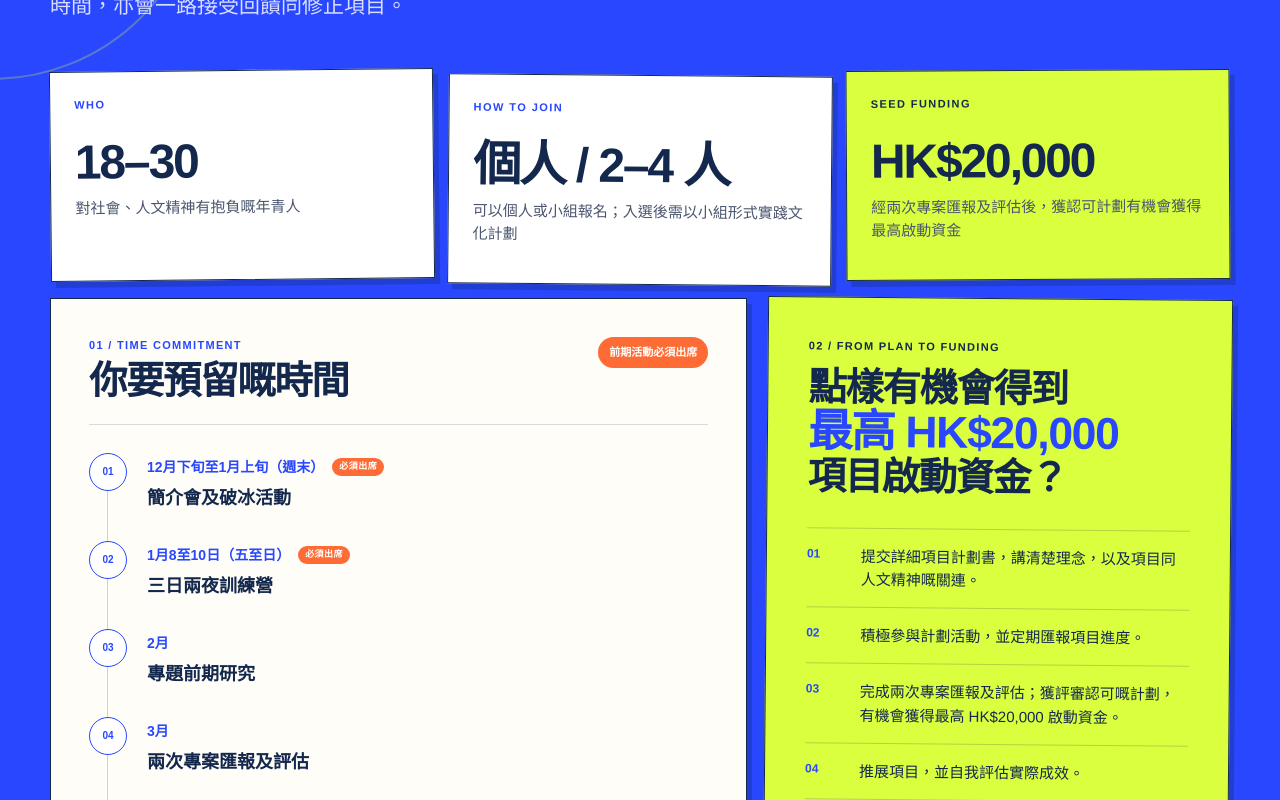
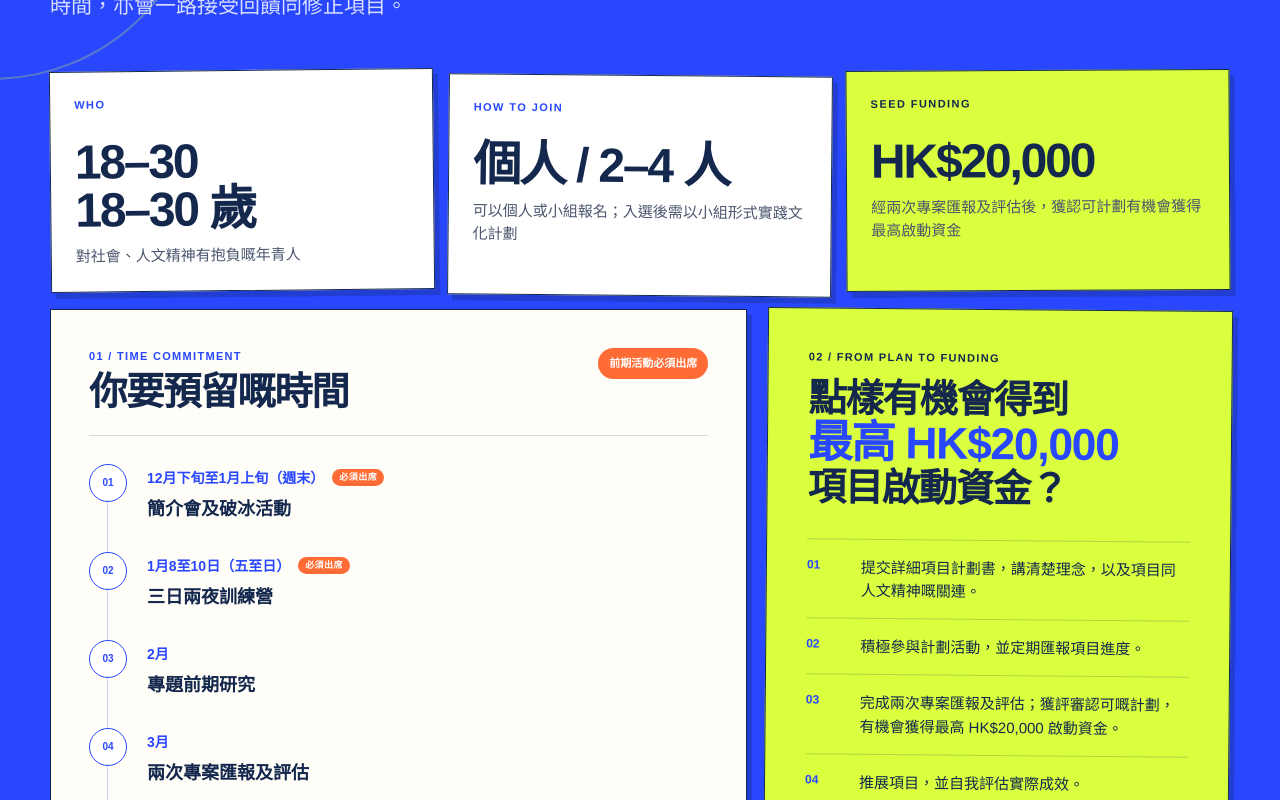
Before and after one commit to KelvinLo0720/hinfinity-website, a Next.js app: page /h-infinity in a window 1280 px wide. Shown: the part 1120-1920 px from the top of the page. Built offline with nearby package versions, Linux system fonts and the light colour scheme; no server answers.

Commit message:
Update programme-snapshot.tsx

```diff
--- a/components/programme-snapshot.tsx
+++ b/components/programme-snapshot.tsx
@@ -156,7 +156,7 @@ export function ProgrammeSnapshot({
           <Reveal>
             <article className={styles.factCard}>
               <span className={styles.factLabel}>WHO</span>
-              <strong>18–30</strong>
+              <strong>18–30<Localized as="strong" zh="18–30 歲" en="Age 18–30" /></strong>
               <Localized
                 as="p"
                 zh="對社會、人文精神有抱負嘅年青人"
```
